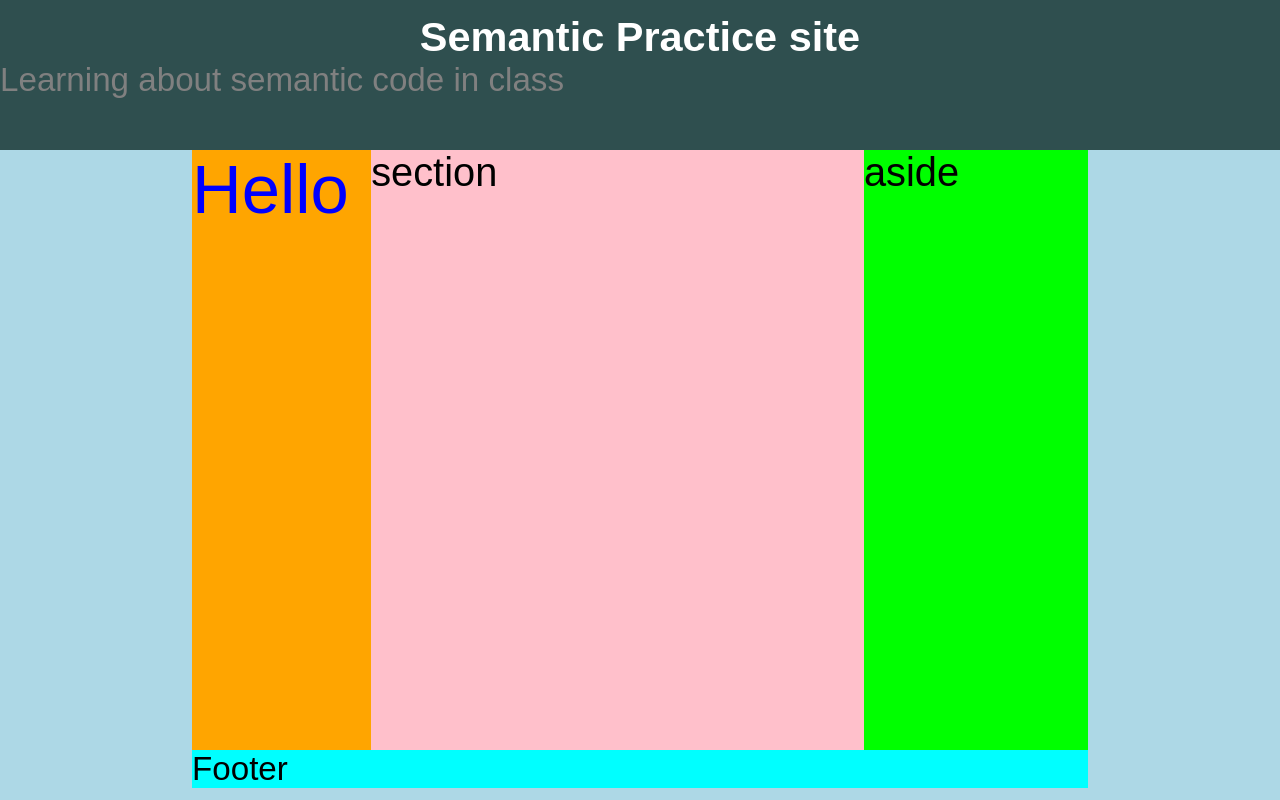
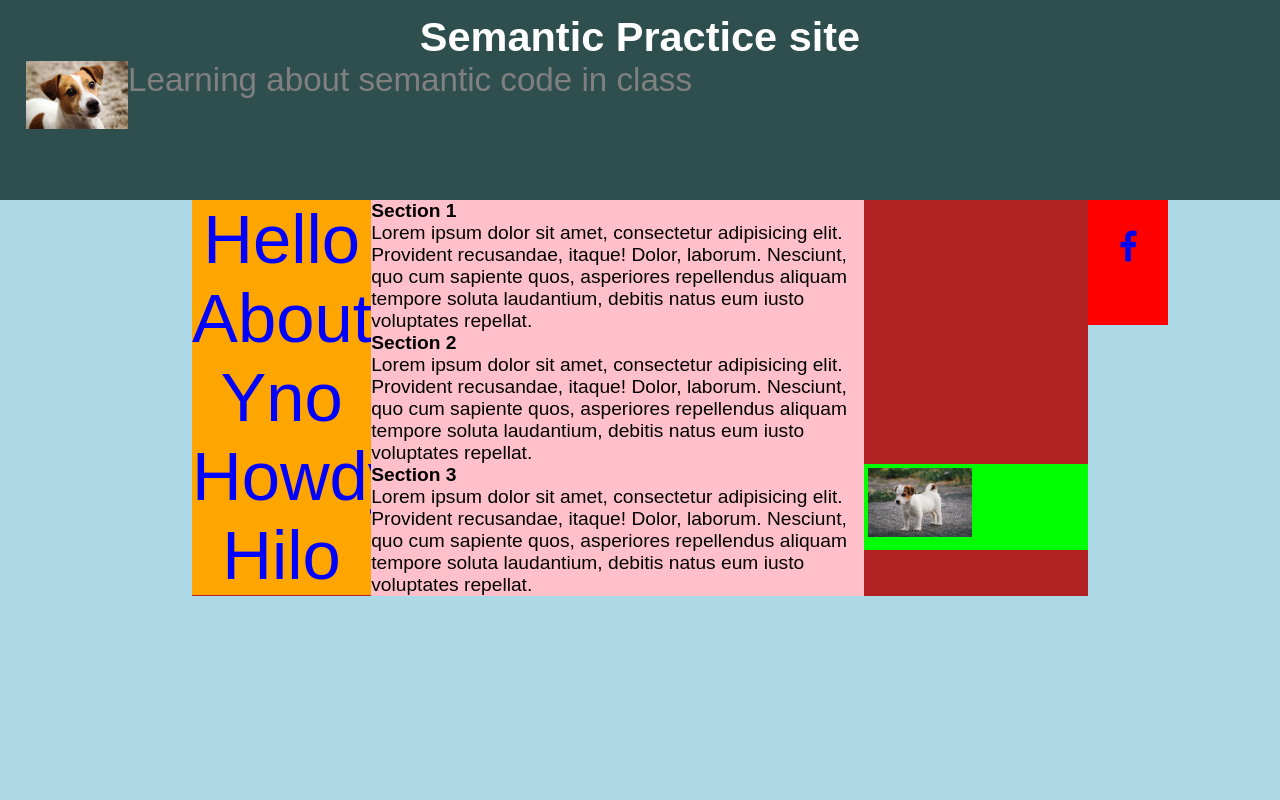
Before and after one commit to rustychaiNZ/semanticSectionsPractice, a plain HTML site: page index.html in a window 1280 px wide. Drawn offline with Linux system fonts and the light colour scheme.

Commit message:
Add files via upload

```diff
--- a/css/style.css
+++ b/css/style.css
@@ -17,6 +17,9 @@ nav{
 }
 nav ul{
 	list-style: none; /*Removes bullet points from list*/
+}
+nav li{
+	text-align: center;
 }
 nav a{
 	text-decoration: none; /*Removes underline from links*/
@@ -40,26 +43,42 @@ nav a:hover{
 	background: cyan;
 	width: 70%;
 }
+.section{
+	height: 100%;
+}
 header{
 	width: 100%;
-	height: 150px;
+	height: 200px;
 	background: darkslategrey;
 	color: white;
 }
 main{
 	width: 100%;
-	height: 600px;
+	/*height: 745px;*/
 	background: firebrick;
 }
 section{
 	width: 55%;
 	height: 100%;
 	background: pink;
+	font-size: 16px;
 }
 aside{
 	width: 25%;
 	height: 100%;
 	background: lime;
+}
+footer{
+	background: red;
+	height: 125px;
+	padding: 2.4%;
+}
+main::after{
+	clear: both;
+}
+header::after{
+	clear: both;
+	display: table;
 }
 
 /*Text*/
@@ -71,4 +90,16 @@ h1{
 quote{
 	color: grey;
 	font-size: 1.2em;
+	margin-top: 50px;
 }
+
+
+/*images*/
+#logo{
+	width: 10%;
+	padding-left: 2%;
+}
+.asideImage{
+	width: 50%;
+	padding: 2%;
+}
--- a/index.html
+++ b/index.html
@@ -8,6 +8,7 @@
 		<meta name="description" content="Tutorial related to Semantic code completed in class">
 		<meta name="keywords" content="Tutorial , practice , Semantic , code , html , css , Tutorial">
 		<link rel="stylesheet" href="css/style.css" type="text/css">
+		<link rel="stylesheet" href="https://cdnjs.cloudflare.com/ajax/libs/font-awesome/4.7.0/css/font-awesome.min.css">
 	</head>
 
 	<body>
@@ -15,33 +16,50 @@
 			<header>
 				<h1>Semantic Practice site</h1>
 				<quote>Learning about semantic code in class</quote>
+				<img src="assets/jillRussell.jpg" id="logo" class="fLeft" alt="Logo">
 			</header>
 
 		<div class="bodyContainer mAuto">
 
-			<main>
+			<main class="fLeft">
 				<nav class="fLeft">
 					<ul>
 						<li><a href="#">Hello</a></li>
+						<li><a href="#">About</a></li>
+						<li><a href="#">Yno</a></li>
+						<li><a href="#">Howdy</a></li>
+						<li><a href="#">Hilo</a></li>
 					</ul>
 				</nav>
 
-				<section class="fLeft">
-					section
-				</section>
+				<div class="section mAuto">
+					<section class="fLeft">
+						<h2>Section 1</h2>
+						<p>Lorem ipsum dolor sit amet, consectetur adipisicing elit. Provident recusandae, itaque! Dolor, laborum. Nesciunt, quo cum sapiente quos, asperiores repellendus aliquam tempore soluta laudantium, debitis natus eum iusto voluptates repellat.</p>
+					</section>
+
+					<section class="fLeft">
+						<h2>Section 2</h2>
+						<p>Lorem ipsum dolor sit amet, consectetur adipisicing elit. Provident recusandae, itaque! Dolor, laborum. Nesciunt, quo cum sapiente quos, asperiores repellendus aliquam tempore soluta laudantium, debitis natus eum iusto voluptates repellat.</p>
+					</section>
+
+					<section class="fLeft">
+						<h2>Section 3</h2>
+						<p>Lorem ipsum dolor sit amet, consectetur adipisicing elit. Provident recusandae, itaque! Dolor, laborum. Nesciunt, quo cum sapiente quos, asperiores repellendus aliquam tempore soluta laudantium, debitis natus eum iusto voluptates repellat.</p>
+					</section>
+				</div>
 
 				<aside class="fLeft">
-					aside
+					<img src="assets/pupperRussell.jpg" class="asideImage" alt="pupper Jack Russell Terrior">
 				</aside>
 
 			</main>
 
+		</div>
 
-
-		<footer>
-			Footer
+		<footer class="fLeft">
+			<a href="https://www.facebook.com/.com" target="_blank"><i class="fa fa-facebook fLeft" aria-hidden="true"></a></i>
 		</footer>
-		</div>
 
 	</body>
 
```
